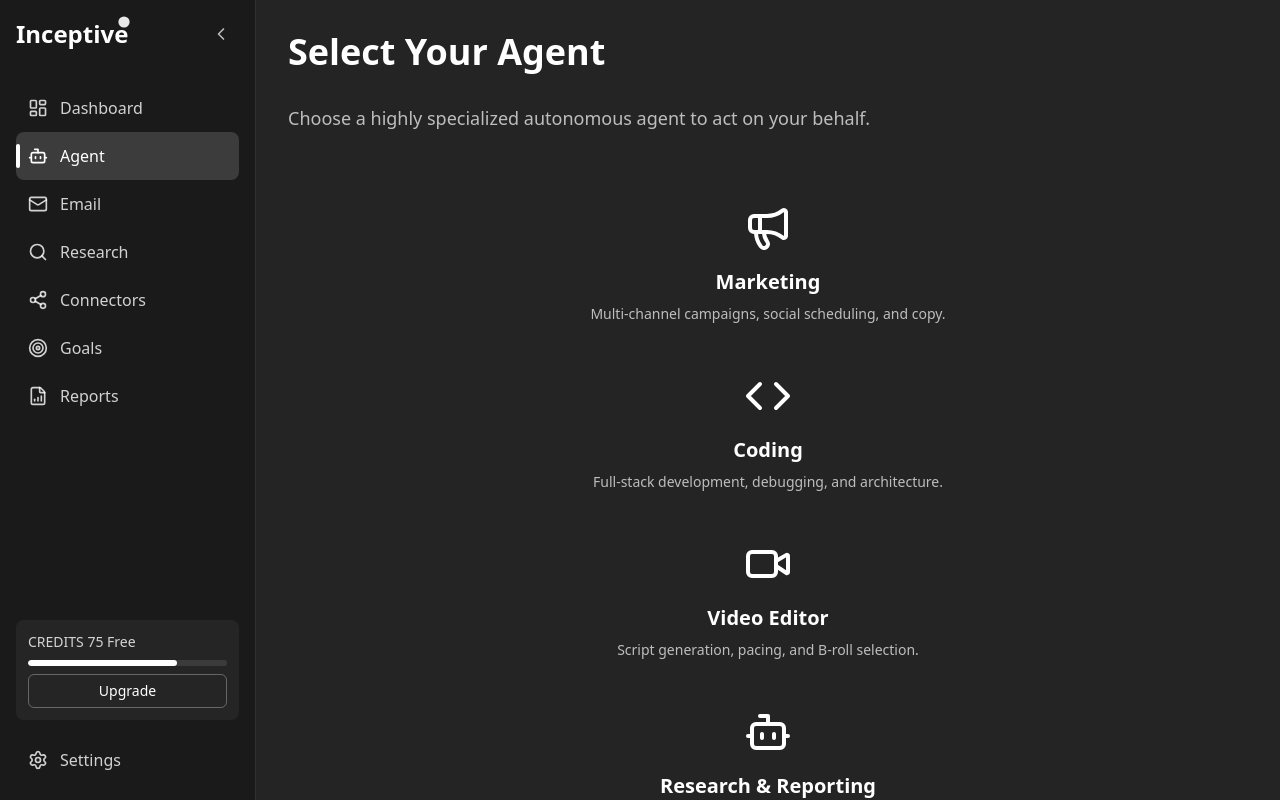
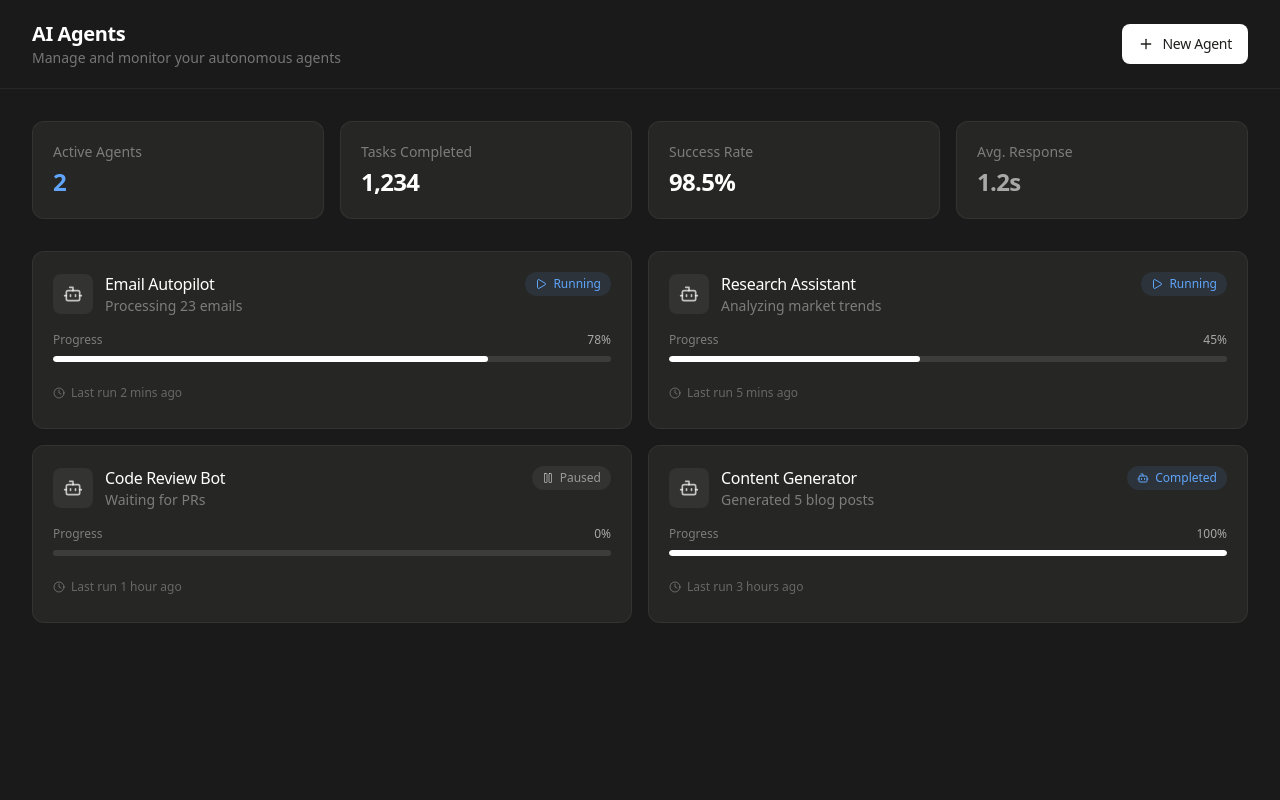
Before and after one commit to 020909/Inceptive, a Next.js app: page /agent in a window 1280 px wide. Built offline with nearby package versions, Linux system fonts and the light colour scheme.

Commit message:
Redesign: new sidebar, dashboard, agent page, colors

```diff
--- a/src/app/agent/page.tsx
+++ b/src/app/agent/page.tsx
@@ -2,93 +2,161 @@
 
 import { useState } from 'react';
 import { motion, AnimatePresence } from 'framer-motion';
-import { Bot, Code, Video, Megaphone, Target } from 'lucide-react';
-import { Sidebar } from '@/components/sidebar';
+import { Bot, Code, Video, Megaphone, Target, Play, Pause, RotateCcw, Settings, MoreHorizontal, Clock, Plus } from 'lucide-react';
 import { cn } from '@/lib/utils';
 
-const agents = [
-  { id: 'marketing', name: 'Marketing', description: 'Multi-channel campaigns, social scheduling, and copy.', icon: Megaphone },
-  { id: 'coding', name: 'Coding', description: 'Full-stack development, debugging, and architecture.', icon: Code },
-  { id: 'video-editor', name: 'Video Editor', description: 'Script generation, pacing, and B-roll selection.', icon: Video },
-  { id: 'research', name: 'Research & Reporting', description: 'Deep-dive analysis, scraping, and data synthesis.', icon: Bot },
-  { id: 'outreach', name: 'Outreach & Sales', description: 'Lead generation, CRM syncing, and follow-ups.', icon: Target },
+interface AgentTask {
+  id: string;
+  name: string;
+  status: 'running' | 'paused' | 'completed' | 'failed';
+  progress: number;
+  description: string;
+  lastRun: string;
+}
+
+const mockTasks: AgentTask[] = [
+  { id: '1', name: 'Email Autopilot', status: 'running', progress: 78, description: 'Processing 23 emails', lastRun: '2 mins ago' },
+  { id: '2', name: 'Research Assistant', status: 'running', progress: 45, description: 'Analyzing market trends', lastRun: '5 mins ago' },
+  { id: '3', name: 'Code Review Bot', status: 'paused', progress: 0, description: 'Waiting for PRs', lastRun: '1 hour ago' },
+  { id: '4', name: 'Content Generator', status: 'completed', progress: 100, description: 'Generated 5 blog posts', lastRun: '3 hours ago' },
 ];
 
-const AgentCard = ({ agent }: { agent: typeof agents[0] }) => {
+function StatusBadge({ status }: { status: AgentTask['status'] }) {
+  const configs = {
+    running: { icon: Play, color: 'text-blue-400', bg: 'bg-blue-400/10', label: 'Running' },
+    paused: { icon: Pause, color: 'text-white/50', bg: 'bg-white/[0.06]', label: 'Paused' },
+    completed: { icon: Bot, color: 'text-blue-400', bg: 'bg-blue-400/10', label: 'Completed' },
+    failed: { icon: Bot, color: 'text-white/50', bg: 'bg-white/[0.06]', label: 'Failed' },
+  };
+  const config = configs[status];
+  const Icon = config.icon;
+
+  return (
+    <div className={`flex items-center gap-1.5 px-2.5 py-1 rounded-full ${config.bg}`}>
+      <Icon size={12} className={config.color} />
+      <span className={`text-xs font-medium ${config.color}`}>{config.label}</span>
+    </div>
+  );
+}
+
+function TaskCard({ task, index }: { task: AgentTask; index: number }) {
   const [isHovered, setIsHovered] = useState(false);
 
   return (
     <motion.div
-      layout
-      initial={{ opacity: 0, scale: 0.9 }}
-      animate={{ opacity: 1, scale: 1 }}
-      exit={{ opacity: 0, scale: 0.9 }}
-      transition={{ type: "spring", stiffness: 100, damping: 20 }}
-      className="relative frosted-glass ambient-shadow rounded-xl p-6 flex flex-col items-center text-center cursor-pointer"
-      onHoverStart={() => setIsHovered(true)}
-      onHoverEnd={() => setIsHovered(false)}
-      whileHover={{ scale: 1.02, boxShadow: '0 0 0 2px rgba(255,255,255,0.2)' }}
-      whileTap={{ scale: 0.98 }}
-    >
-      <motion.div
-        className="absolute inset-0 rounded-xl border border-white/10"
-        animate={{ opacity: isHovered ? 1 : 0 }}
-        transition={{ duration: 0.3 }}
-      />
-      <agent.icon size={48} className="text-white mb-4" />
-      <h3 className="text-xl font-semibold text-white mb-2">{agent.name}</h3>
-      <p className="text-white/70 text-sm">{agent.description}</p>
-
-      <AnimatePresence>
-        {isHovered && (
-          <motion.div
+      className="group relative p-5 rounded-xl bg-[#262624] border border-white/[0.06] hover:border-white/[0.12] transition-all duration-300"
       initial={{ opacity: 0, y: 20 }}
       animate={{ opacity: 1, y: 0 }}
-            exit={{ opacity: 0, y: 20 }}
-            transition={{ type: "spring", stiffness: 100, damping: 20 }}
-            className="absolute bottom-0 left-0 w-full p-4 frosted-glass rounded-b-xl"
+      transition={{ delay: index * 0.1, type: 'spring', stiffness: 100, damping: 20 }}
+      onMouseEnter={() => setIsHovered(true)}
+      onMouseLeave={() => setIsHovered(false)}
     >
-            <button className="w-full bg-white/10 text-white py-2 rounded-md hover:bg-white/20 transition-colors">
-              Quick Start
+      <div className="flex items-start justify-between mb-4">
+        <div className="flex items-center gap-3">
+          <div className="w-10 h-10 rounded-lg bg-white/[0.06] flex items-center justify-center">
+            <Bot size={20} className="text-white/70" />
+          </div>
+          <div>
+            <h3 className="text-white font-medium tracking-[-0.02em]">{task.name}</h3>
+            <p className="text-white/40 text-sm">{task.description}</p>
+          </div>
+        </div>
+        <StatusBadge status={task.status} />
+      </div>
+
+      {/* Progress bar */}
+      <div className="mb-4">
+        <div className="flex items-center justify-between mb-2">
+          <span className="text-white/40 text-xs">Progress</span>
+          <span className="text-white/60 text-xs">{task.progress}%</span>
+        </div>
+        <div className="h-1.5 bg-white/10 rounded-full overflow-hidden">
+          <motion.div
+            className="h-full bg-white rounded-full"
+            initial={{ width: 0 }}
+            animate={{ width: `${task.progress}%` }}
+            transition={{ delay: index * 0.1 + 0.3, type: 'spring', stiffness: 100, damping: 20 }}
+          />
+        </div>
+      </div>
+
+      <div className="flex items-center justify-between">
+        <div className="flex items-center gap-1.5 text-white/30 text-xs">
+          <Clock size={12} />
+          <span>Last run {task.lastRun}</span>
+        </div>
+
+        <motion.div
+          className="flex items-center gap-2"
+          initial={{ opacity: 0 }}
+          animate={{ opacity: isHovered ? 1 : 0 }}
+          transition={{ duration: 0.2 }}
+        >
+          <button className="p-2 rounded-lg hover:bg-white/[0.06] transition-colors">
+            <RotateCcw size={14} className="text-white/50" />
+          </button>
+          <button className="p-2 rounded-lg hover:bg-white/[0.06] transition-colors">
+            <Settings size={14} className="text-white/50" />
+          </button>
+          <button className="p-2 rounded-lg hover:bg-white/[0.06] transition-colors">
+            <MoreHorizontal size={14} className="text-white/50" />
           </button>
         </motion.div>
-        )}
-      </AnimatePresence>
+      </div>
     </motion.div>
   );
-};
+}
 
 export default function AgentPage() {
   return (
-    <div className="flex h-full">
-      <Sidebar />
-      <motion.main
-        className="flex-1 flex flex-col p-8 relative overflow-auto bg-[#242424] ml-64 transition-all duration-300 ease-in-out"
-        initial={{ opacity: 0, x: 20 }}
-        animate={{ opacity: 1, x: 0 }}
-        transition={{ type: "spring", stiffness: 100, damping: 20, delay: 0.3 }}
+    <div className="min-h-screen flex flex-col">
+      {/* Header */}
+      <header className="flex items-center justify-between px-8 py-5 border-b border-white/[0.06]">
+        <div>
+          <h1 className="text-xl font-semibold text-white tracking-[-0.02em]">AI Agents</h1>
+          <p className="text-white/40 text-sm">Manage and monitor your autonomous agents</p>
+        </div>
+        <motion.button
+          className="flex items-center gap-2 px-4 py-2.5 rounded-lg bg-white text-[#1E1E1C] font-medium text-sm tracking-[-0.02em]"
+          whileHover={{ scale: 1.02 }}
+          whileTap={{ scale: 0.98 }}
+          transition={{ type: 'spring', stiffness: 400, damping: 25 }}
         >
-        <h1 className="text-4xl font-bold text-white mb-8">Select Your Agent</h1>
-        <p className="text-white/70 text-lg mb-12">Choose a highly specialized autonomous agent to act on your behalf.</p>
+          <Plus size={16} />
+          New Agent
+        </motion.button>
+      </header>
 
-        {/* Fluid Masonry Layout */}
-        <div className="masonry flex-1">
-          <AnimatePresence>
-            {agents.map((agent) => (
+      {/* Content */}
+      <div className="flex-1 p-8">
+        {/* Stats */}
+        <div className="grid grid-cols-4 gap-4 mb-8">
+          {[
+            { label: 'Active Agents', value: '2', color: 'text-blue-400' },
+            { label: 'Tasks Completed', value: '1,234', color: 'text-white' },
+            { label: 'Success Rate', value: '98.5%', color: 'text-white' },
+            { label: 'Avg. Response', value: '1.2s', color: 'text-white/60' },
+          ].map((stat, index) => (
             <motion.div
-                key={agent.id}
-                className="masonry-item"
+              key={stat.label}
+              className="p-5 rounded-xl bg-[#262624] border border-white/[0.06]"
               initial={{ opacity: 0, y: 20 }}
               animate={{ opacity: 1, y: 0 }}
-                exit={{ opacity: 0, y: 20 }}
-                transition={{ type: "spring", stiffness: 100, damping: 20 }}
+              transition={{ delay: index * 0.05, type: 'spring', stiffness: 100, damping: 20 }}
             >
-                <AgentCard agent={agent} />
+              <p className="text-white/40 text-sm mb-1">{stat.label}</p>
+              <p className={`text-2xl font-semibold ${stat.color} tracking-[-0.03em]`}>{stat.value}</p>
             </motion.div>
           ))}
-          </AnimatePresence>
         </div>
-      </motion.main>
+
+        {/* Task Grid */}
+        <div className="grid grid-cols-2 gap-4">
+          {mockTasks.map((task, index) => (
+            <TaskCard key={task.id} task={task} index={index} />
+          ))}
+        </div>
+      </div>
     </div>
   );
 }
--- a/src/app/globals.css
+++ b/src/app/globals.css
@@ -1,25 +1,47 @@
 @import "tailwindcss";
 
 :root {
+  /* Color Palette: Grey, Black, White, Blue only */
   --background: #1E1E1C;
   --foreground: #ffffff;
   --card: #262624;
   --card-foreground: #ffffff;
   --popover: #262624;
   --popover-foreground: #ffffff;
-  --primary: #ffffff;
-  --primary-foreground: #262624;
+  --primary: #3b82f6; /* Blue */
+  --primary-foreground: #ffffff;
   --secondary: #262624;
   --secondary-foreground: #ffffff;
   --muted: #262624;
-  --muted-foreground: #ffffff;
+  --muted-foreground: #a1a1aa;
   --accent: #262624;
   --accent-foreground: #ffffff;
   --destructive: #ef4444;
   --destructive-foreground: #ffffff;
   --border: rgba(255, 255, 255, 0.06);
   --input: rgba(255, 255, 255, 0.06);
-  --ring: rgba(255, 255, 255, 0.1);
+  --ring: rgba(59, 130, 246, 0.5);
+
+  /* Extended palette */
+  --blue-50: #eff6ff;
+  --blue-100: #dbeafe;
+  --blue-200: #bfdbfe;
+  --blue-300: #93c5fd;
+  --blue-400: #60a5fa;
+  --blue-500: #3b82f6;
+  --blue-600: #2563eb;
+
+  /* Greys */
+  --grey-50: #fafafa;
+  --grey-100: #f5f5f5;
+  --grey-200: #e5e5e5;
+  --grey-300: #d4d4d4;
+  --grey-400: #a3a3a3;
+  --grey-500: #737373;
+  --grey-600: #525252;
+  --grey-700: #404040;
+  --grey-800: #262626;
+  --grey-900: #171717;
 }
 
 @theme inline {
@@ -42,6 +64,15 @@
   --color-border: var(--border);
   --color-input: var(--input);
   --color-ring: var(--ring);
+
+  /* Blue shades */
+  --color-blue-50: var(--blue-50);
+  --color-blue-100: var(--blue-100);
+  --color-blue-200: var(--blue-200);
+  --color-blue-300: var(--blue-300);
+  --color-blue-400: var(--blue-400);
+  --color-blue-500: var(--blue-500);
+  --color-blue-600: var(--blue-600);
 }
 
 @layer base {
@@ -76,7 +107,7 @@
 
   /* Selection color */
   ::selection {
-    background: rgba(255, 255, 255, 0.15);
+    background: rgba(59, 130, 246, 0.3);
     color: white;
   }
 
```
Lines whose indentation alone changed are shown as unchanged.
